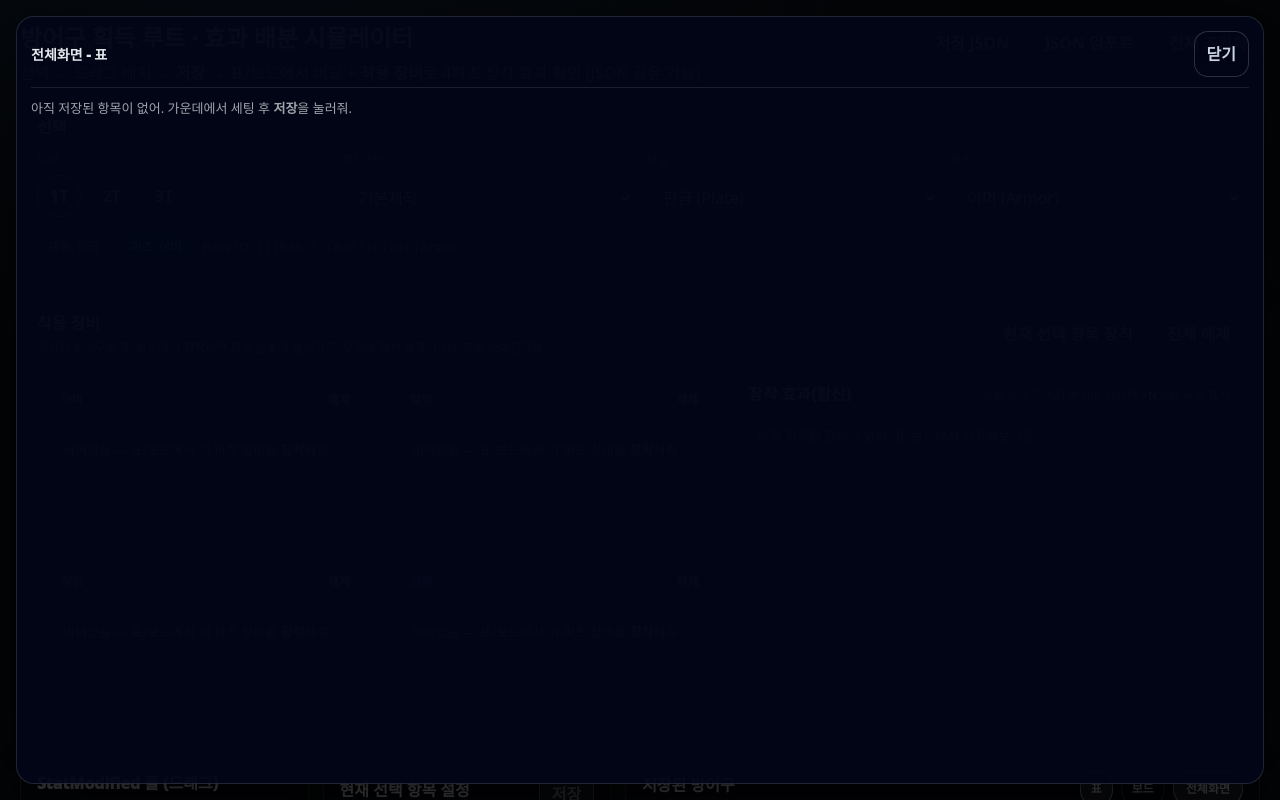
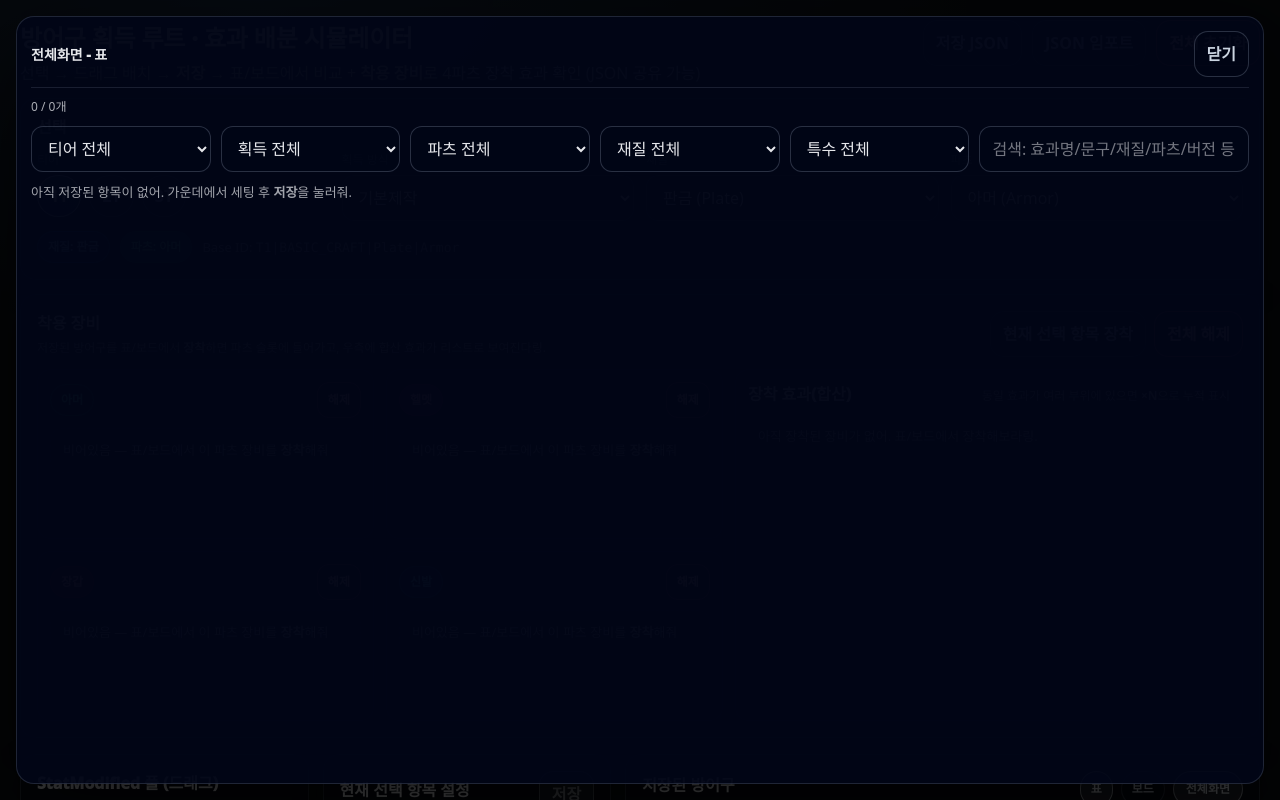
Before and after one commit to wm0412-lab/wm, a Next.js app: page / in a window 1280 px wide. Both pictures are taken after a click on the button "전체화면". Shown: the top 800 px of the page. Built offline with nearby package versions, Linux system fonts and the light colour scheme.

Commit message:
전체화면에 필터링 기능 추가, 2~3T 기본제작 제거

```diff
--- a/app/page.tsx
+++ b/app/page.tsx
@@ -130,10 +130,14 @@ const SPECIAL_EFFECT_POOL: string[] = [
   "짧은 시간 공격속도 증가 (Active)",
 ];
 
+/**
+ * ✅ 변경사항 #2
+ * - 2T 이상부터는 BASIC_CRAFT(기본제작) 제거
+ */
 const AVAILABILITY: Record<Tier, Record<Acquire, boolean>> = {
   1: { BASIC_CRAFT: true, LOOT_CRAFT: false, DUNGEON_CORE: false, BOSS_DROP: false },
-  2: { BASIC_CRAFT: true, LOOT_CRAFT: true, DUNGEON_CORE: true, BOSS_DROP: true },
-  3: { BASIC_CRAFT: true, LOOT_CRAFT: true, DUNGEON_CORE: true, BOSS_DROP: true },
+  2: { BASIC_CRAFT: false, LOOT_CRAFT: true, DUNGEON_CORE: true, BOSS_DROP: true },
+  3: { BASIC_CRAFT: false, LOOT_CRAFT: true, DUNGEON_CORE: true, BOSS_DROP: true },
 };
 
 const ACQUIRE_ORDER: Acquire[] = ["BASIC_CRAFT", "LOOT_CRAFT", "DUNGEON_CORE", "BOSS_DROP"];
@@ -561,7 +565,6 @@ export default function Page() {
 
       // also import equipped if exists (applied only on REPLACE, or when ids exist on MERGE)
       if (parsed?.equipped) {
-        // stash into window temp (simple)
         (window as any).__incoming_equipped__ = parsed.equipped;
       } else {
         (window as any).__incoming_equipped__ = null;
@@ -587,7 +590,6 @@ export default function Page() {
       setSavedIds(nextIds);
 
       if (incomingEquipped) {
-        // only keep ids that exist
         const sanitized: Equipped = { Armor: null, Helm: null, Gloves: null, Shoes: null };
         for (const p of PART_ORDER) {
           const id = incomingEquipped[p];
@@ -615,7 +617,6 @@ export default function Page() {
       return next;
     });
 
-    // merge equipped if incomingEquipped exists and ids will exist after merge
     if (incomingEquipped) {
       setEquipped((prev) => {
         const next: Equipped = { ...prev };
@@ -664,6 +665,25 @@ export default function Page() {
   const [fPart, setFPart] = useState<Part | "ALL">("ALL");
   const [fSpecialType, setFSpecialType] = useState<SpecialType | "ALL">("ALL");
   const [q, setQ] = useState("");
+
+  /**
+   * ✅ 변경사항 #2 (필터 UI에도 반영)
+   * - fTier가 2/3으로 고정되면 Acquire 옵션에서 BASIC_CRAFT 숨김
+   * - fTier가 ALL이면 전체 노출(= 기존 데이터 검색/관리 위해)
+   */
+  const filterAcquireOptions = useMemo(() => {
+    const all = Object.keys(ACQUIRE_LABEL) as Acquire[];
+    if (fTier === "ALL") return all;
+    return all.filter((a) => AVAILABILITY[fTier][a]);
+  }, [fTier]);
+
+  React.useEffect(() => {
+    // fTier가 2/3일 때 fAcquire가 BASIC_CRAFT로 남아있으면 ALL로 풀어줌
+    if (fTier !== "ALL" && fAcquire !== "ALL" && !AVAILABILITY[fTier][fAcquire]) {
+      setFAcquire("ALL");
+    }
+    // eslint-disable-next-line react-hooks/exhaustive-deps
+  }, [fTier]);
 
   const filteredList = useMemo(() => {
     const query = q.trim().toLowerCase();
@@ -723,7 +743,7 @@ export default function Page() {
     return out;
   }, [equipped, store]);
 
-  // ✅ (수정) StatMod / Proc / Active 로 분리 + sources 제거
+  // ✅ StatMod / Proc / Active 로 분리 + sources 제거
   const equippedEffects = useMemo(() => {
     const statMap = new Map<string, number>(); // passive statmod
     const procMap = new Map<string, number>(); // special proc
@@ -737,11 +757,9 @@ export default function Page() {
       const cfg = equippedConfigs[p];
       if (!cfg) continue;
 
-      // Passive StatMod (passive1 + passive2)
       for (const s of cfg.passive1) add(statMap, STATMOD_LABEL[s]);
       for (const s of cfg.passive2) add(statMap, STATMOD_LABEL[s]);
 
-      // Special (Proc / Active)
       if (cfg.specialType === "PROC_PASSIVE" && cfg.specialEffect.trim()) {
         add(procMap, cfg.specialEffect.trim());
       }
@@ -791,7 +809,68 @@ export default function Page() {
   const mTag = MATERIAL_COLOR[material];
   const pTag = PART_COLOR[part];
 
-  const contentHeight = "calc(100vh - 360px)"; // a bit smaller because we inserted equipped panel
+  const contentHeight = "calc(100vh - 360px)";
+
+  /** ✅ 변경사항 #1: 필터 UI를 재사용 가능한 컴포넌트로 분리 (fullscreen에서도 동일하게 사용) */
+  const FiltersBar = (props: { compact?: boolean }) => {
+    return (
+      <div style={{ ...styles.filters, ...(props.compact ? styles.filtersCompact : null) }}>
+        <select
+          style={styles.select}
+          value={fTier}
+          onChange={(e) => setFTier(e.target.value === "ALL" ? "ALL" : (Number(e.target.value) as Tier))}
+        >
+          <option value="ALL">티어 전체</option>
+          <option value="1">1T</option>
+          <option value="2">2T</option>
+          <option value="3">3T</option>
+        </select>
+
+        <select style={styles.select} value={fAcquire} onChange={(e) => setFAcquire(e.target.value as any)}>
+          <option value="ALL">획득 전체</option>
+          {filterAcquireOptions.map((a) => (
+            <option key={a} value={a}>
+              {ACQUIRE_LABEL[a]}
+            </option>
+          ))}
+        </select>
+
+        <select style={styles.select} value={fPart} onChange={(e) => setFPart(e.target.value as any)}>
+          <option value="ALL">파츠 전체</option>
+          {PARTS.map((p) => (
+            <option key={p} value={p}>
+              {PART_LABEL[p]}
+            </option>
+          ))}
+        </select>
+
+        <select style={styles.select} value={fMaterial} onChange={(e) => setFMaterial(e.target.value as any)}>
+          <option value="ALL">재질 전체</option>
+          {MATERIALS.map((m) => (
+            <option key={m} value={m}>
+              {MATERIAL_LABEL[m]}
+            </option>
+          ))}
+        </select>
+
+        <select style={styles.select} value={fSpecialType} onChange={(e) => setFSpecialType(e.target.value as any)}>
+          <option value="ALL">특수 전체</option>
+          {SPECIAL_TYPES.map((t) => (
+            <option key={t} value={t}>
+              {SPECIAL_LABEL[t]}
+            </option>
+          ))}
+        </select>
+
+        <input
+          style={styles.input}
+          value={q}
+          onChange={(e) => setQ(e.target.value)}
+          placeholder="검색: 효과명/문구/재질/파츠/버전 등"
+        />
+      </div>
+    );
+  };
 
   /** ===== Right Content Renderer ===== */
   const RightContent = (props: { inFullscreen?: boolean; modeOverride?: ViewMode }) => {
@@ -807,7 +886,7 @@ export default function Page() {
 
     if (mode === "TABLE") {
       return (
-        <div style={{ ...styles.tableWrap, height: props.inFullscreen ? "calc(100vh - 220px)" : contentHeight }}>
+        <div style={{ ...styles.tableWrap, height: props.inFullscreen ? "calc(100vh - 260px)" : contentHeight }}>
           <table style={styles.table}>
             <thead>
               <tr>
@@ -835,7 +914,7 @@ export default function Page() {
                   <tr
                     key={cfg.id}
                     style={isExact ? styles.trActive : isSameCell ? styles.trSameCell : undefined}
-                    onDoubleClick={() => equipFromSelected(cfg)} // ✅ 더블클릭 장착
+                    onDoubleClick={() => equipFromSelected(cfg)}
                     title="더블클릭: 장착"
                   >
                     <Td>
@@ -896,13 +975,17 @@ export default function Page() {
               })}
             </tbody>
           </table>
+
+          {filteredList.length === 0 ? (
+            <div style={{ padding: 12, opacity: 0.7, fontSize: 13, lineHeight: 1.6 }}>필터 결과가 비었어. 필터를 풀어보라링.</div>
+          ) : null}
         </div>
       );
     }
 
-    // BOARD (same as before: shortened to keep this file manageable)
+    // BOARD
     return (
-      <div style={{ ...styles.boardWrap, height: props.inFullscreen ? "calc(100vh - 220px)" : contentHeight }}>
+      <div style={{ ...styles.boardWrap, height: props.inFullscreen ? "calc(100vh - 260px)" : contentHeight }}>
         <div style={{ opacity: 0.8, fontSize: 12, marginBottom: 10 }}>
           보드 모드(다이어그램). <b>표</b>에서 장착/삭제가 빠르다링. (원하면 보드 카드에도 장착 버튼 붙여줄게)
         </div>
@@ -928,7 +1011,12 @@ export default function Page() {
                     </div>
 
                     <div style={styles.boardTierBody}>
-                      {ACQUIRE_ORDER.filter((a) => (fAcquire === "ALL" ? true : a === fAcquire)).map((a) => {
+                      {ACQUIRE_ORDER.filter((a) => {
+                        // ✅ 변경사항 #2: 보드에서도 2T 이상이면 기본제작 컬럼 자체를 노출하지 않음
+                        if (t >= 2 && a === "BASIC_CRAFT") return false;
+                        if (fTier !== "ALL" && AVAILABILITY[t][a] === false) return false;
+                        return fAcquire === "ALL" ? true : a === fAcquire;
+                      }).map((a) => {
                         const acquireMap = tierMap?.[a];
                         if (!acquireMap) return null;
 
@@ -983,7 +1071,7 @@ export default function Page() {
                                                     ...styles.nodeCard,
                                                     ...(isExact ? styles.nodeCardActive : null),
                                                   }}
-                                                  onDoubleClick={() => equipFromSelected(cfg)} // ✅ 더블클릭 장착
+                                                  onDoubleClick={() => equipFromSelected(cfg)}
                                                   title="더블클릭: 장착"
                                                 >
                                                   <div style={styles.nodeHeader}>
@@ -1151,7 +1239,7 @@ export default function Page() {
         </div>
       ) : null}
 
-      {/* Fullscreen Modal */}
+      {/* ✅ Fullscreen Modal (필터 UI 포함) */}
       {fullscreen ? (
         <div style={styles.fullBackdrop} onMouseDown={() => setFullscreen(false)}>
           <div style={styles.fullModal} onMouseDown={(e) => e.stopPropagation()}>
@@ -1171,8 +1259,15 @@ export default function Page() {
               </div>
             </div>
 
+            {/* ✅ 변경사항 #1: 전체화면에서도 필터링 UI 노출 + 동일 state 적용 */}
             <div style={{ marginTop: 10 }}>
-              <RightContent inFullscreen modeOverride={fullscreenView} />
+              <div style={{ opacity: 0.75, fontSize: 12, marginBottom: 10 }}>
+                {filteredList.length} / {savedList.length}개
+              </div>
+              <FiltersBar compact />
+              <div style={{ marginTop: 10 }}>
+                <RightContent inFullscreen modeOverride={fullscreenView} />
+              </div>
             </div>
           </div>
         </div>
@@ -1236,7 +1331,7 @@ export default function Page() {
         </div>
       </section>
 
-      {/* ✅ Equipped Panel inserted between selection and the 3-column layout */}
+      {/* Equipped Panel */}
       <section style={{ ...styles.panel, marginTop: 14 }}>
         <div style={styles.equipHeader}>
           <div>
@@ -1477,7 +1572,9 @@ export default function Page() {
             </div>
 
             {draft.specialType !== "NONE" && !draft.specialEffect ? (
-              <div style={{ marginTop: 8, color: "#fb7185", fontWeight: 900, fontSize: 12 }}>❗ 특수 타입이 있으면 특수효과 1개가 필요해</div>
+              <div style={{ marginTop: 8, color: "#fb7185", fontWeight: 900, fontSize: 12 }}>
+                ❗ 특수 타입이 있으면 특수효과 1개가 필요해
+              </div>
             ) : null}
           </div>
 
@@ -1520,56 +1617,8 @@ export default function Page() {
             {filteredList.length} / {savedList.length}개
           </div>
 
-          <div style={styles.filters}>
-            <select
-              style={styles.select}
-              value={fTier}
-              onChange={(e) => setFTier(e.target.value === "ALL" ? "ALL" : (Number(e.target.value) as Tier))}
-            >
-              <option value="ALL">티어 전체</option>
-              <option value="1">1T</option>
-              <option value="2">2T</option>
-              <option value="3">3T</option>
-            </select>
-
-            <select style={styles.select} value={fAcquire} onChange={(e) => setFAcquire(e.target.value as any)}>
-              <option value="ALL">획득 전체</option>
-              {(Object.keys(ACQUIRE_LABEL) as Acquire[]).map((a) => (
-                <option key={a} value={a}>
-                  {ACQUIRE_LABEL[a]}
-                </option>
-              ))}
-            </select>
-
-            <select style={styles.select} value={fPart} onChange={(e) => setFPart(e.target.value as any)}>
-              <option value="ALL">파츠 전체</option>
-              {PARTS.map((p) => (
-                <option key={p} value={p}>
-                  {PART_LABEL[p]}
-                </option>
-              ))}
-            </select>
-
-            <select style={styles.select} value={fMaterial} onChange={(e) => setFMaterial(e.target.value as any)}>
-              <option value="ALL">재질 전체</option>
-              {MATERIALS.map((m) => (
-                <option key={m} value={m}>
-                  {MATERIAL_LABEL[m]}
-                </option>
-              ))}
-            </select>
-
-            <select style={styles.select} value={fSpecialType} onChange={(e) => setFSpecialType(e.target.value as any)}>
-              <option value="ALL">특수 전체</option>
-              {SPECIAL_TYPES.map((t) => (
-                <option key={t} value={t}>
-                  {SPECIAL_LABEL[t]}
-                </option>
-              ))}
-            </select>
-
-            <input style={styles.input} value={q} onChange={(e) => setQ(e.target.value)} placeholder="검색: 효과명/문구/재질/파츠/버전 등" />
-          </div>
+          {/* ✅ 재사용 필터 */}
+          <FiltersBar />
 
           <RightContent />
 
@@ -1682,7 +1731,7 @@ function Td({ children, style }: { children: React.ReactNode; style?: React.CSSP
   return <td style={{ ...styles.td, ...style }}>{children}</td>;
 }
 
-// ✅ (추가) 합산 효과 그룹 렌더러
+// 합산 효과 그룹 렌더러
 function EffectGroup(props: { title: string; items: Array<{ label: string; count: number }> }) {
   const { title, items } = props;
 
@@ -1937,6 +1986,10 @@ const styles: Record<string, React.CSSProperties> = {
     gap: 10,
     marginBottom: 12,
   },
+  // ✅ fullscreen에서 좀 더 촘촘하게
+  filtersCompact: {
+    marginBottom: 10,
+  },
 
   tableWrap: {
     overflow: "auto",
@@ -2220,7 +2273,6 @@ const styles: Record<string, React.CSSProperties> = {
     whiteSpace: "nowrap",
   },
 
-  // ✅ (추가) effect grouping styles
   effectGroup: {
     borderRadius: 14,
     border: "1px solid rgba(148,163,184,0.14)",
```
